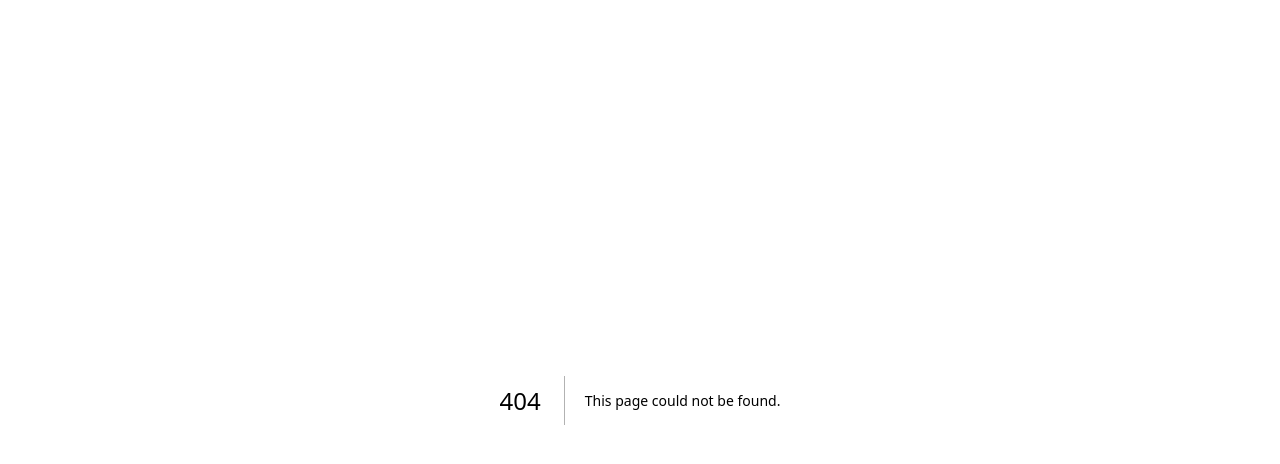
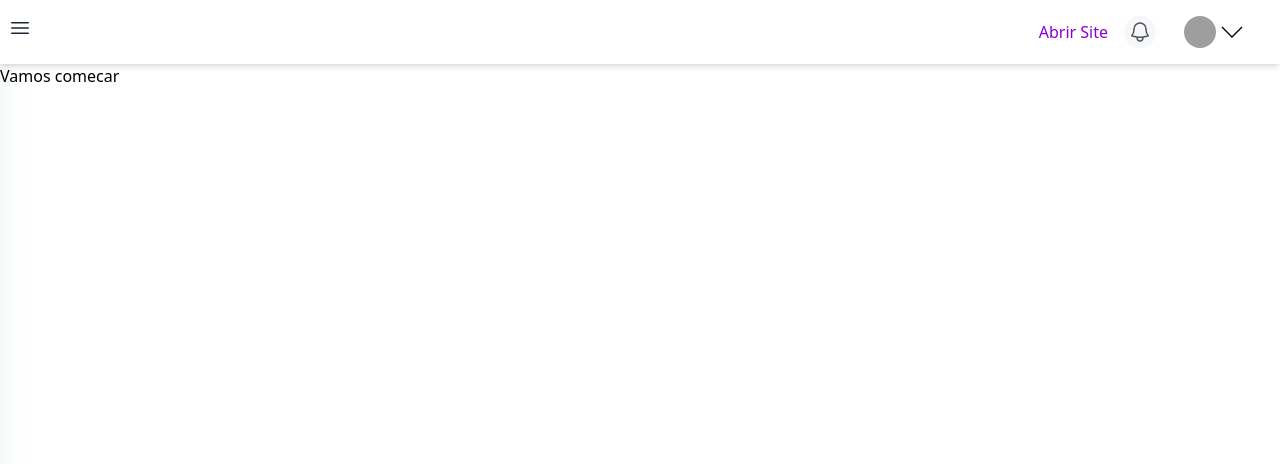
Before and after one commit to bioneoficial/vigilant-octo-succotash, a Next.js app: page /dashboard/configuracoes in a window 1280 px wide. Before the commit this address had no page. Shown: the top 464 px of the page. Built offline with nearby package versions, Linux system fonts and the light colour scheme; grey boxes are pictures that could not be loaded.

Commit message:
Forgotten Commit

```diff
--- /dev/null
+++ b/src/pages/dashboard/configuracoes/index.tsx
@@ -0,0 +1,9 @@
+import { MainTemplate } from "@/components/templates/MainTemplate";
+
+export default function ConfigPage(): JSX.Element {
+  return (
+    <MainTemplate>
+      <div className=" text-black">Vamos comecar </div>
+    </MainTemplate>
+  );
+}
```
